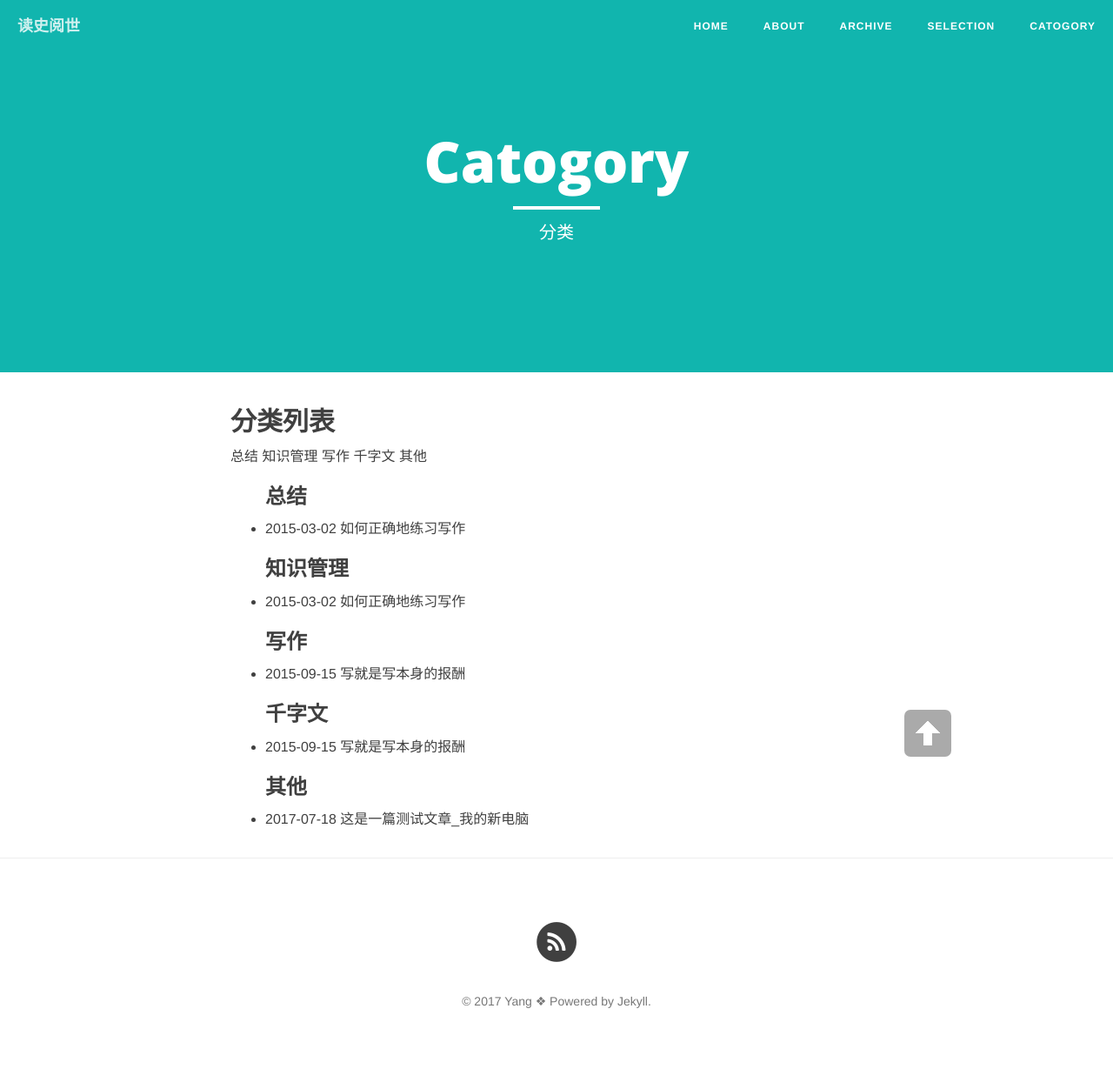
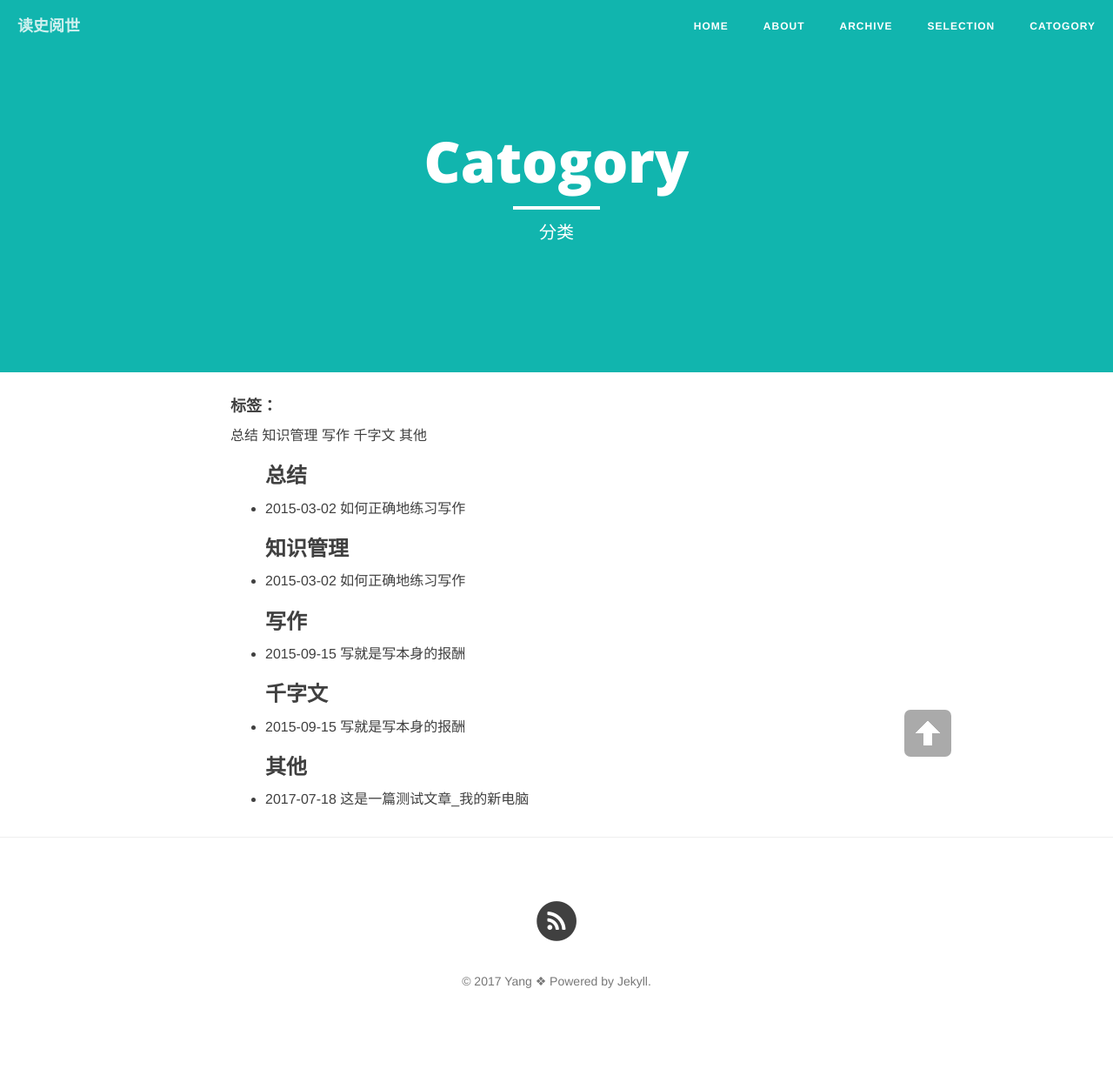
Before and after one commit to yangyangxian/yangyangxian.github.io, a Jekyll site: the page built from tags.md, in a window 1280 px wide. Shown: the whole page at 87% size. Built offline with Jekyll 4.4.1, drawn with Linux system fonts in a browser that asks for light colours; nearby versions of some CDN libraries; library files that are not in the unit come from our copies; after the commit the page ends 1206 px from its top, so only the background shows below that.

Commit message:
Trim space and change the main page color

```diff
--- a/_config.yml
+++ b/_config.yml
@@ -1,10 +1,10 @@
 # Site settings
 title: 读史阅世
-header-img: "img/green.jpg"
+header-img: "img/semantic.jpg"
 tagline: "cn"
 description: "杨洋|Here lies one whose name is written on coke"
 baseurl: ""
-url: "http://cnfeat"
+url: "http://yangyangxian.github.io"
 
 # About/contact
 owner:
--- a/_includes/head.html
+++ b/_includes/head.html
@@ -10,7 +10,7 @@
     <link rel="canonical" href="{{ page.url | replace:'index.html','' | prepend: site.baseurl | prepend: site.url }}">
 
     <!-- Icons -->
-  <link rel="shortcut icon" href="img/favicon.ico">
+    <link rel="shortcut icon" href="img/favicon.ico">
 
     <!-- Bootstrap Core CSS -->
     <link rel="stylesheet" href="{{ "/css/bootstrap.min.css" | prepend: site.baseurl }}">
--- a/_layouts/default.html
+++ b/_layouts/default.html
@@ -2,10 +2,6 @@
 <html lang="en">
 
 {% include head.html %}
-
-
-
-
 
 <body ontouchstart="">
 
--- a/_layouts/post.html
+++ b/_layouts/post.html
@@ -96,8 +96,6 @@
     </div>
 </article>
 
-
-
 <!-- 多说公共JS代码 start (一个网页只需插入一次) -->
 <script type="text/javascript">
 var duoshuoQuery = {short_name:"cnfeat"};
--- a/tags.md
+++ b/tags.md
@@ -5,8 +5,7 @@
 header-img: "img/semantic.jpg"
 ---
 
-## 分类列表
-
+#### 标签：
 <div id='tag_cloud'>
 {% for tag in site.tags %}
 <a href="#{{ tag[0] }}" title="{{ tag[0] }}" rel="{{ tag[1].size }}">{{ tag[0] }}</a>
```
